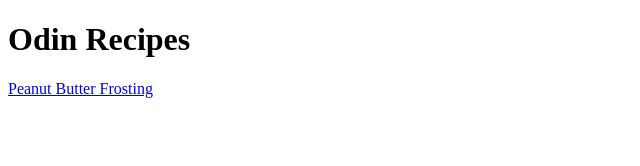
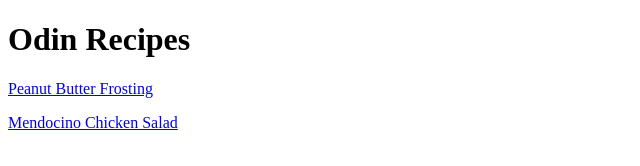
Before and after one commit to rob-macfarlane/odin-recipes, a plain HTML site: page index.html in a window 1280 px wide. Shown: the whole page, without its empty margins (0-640 px from the left). Drawn offline with Linux system fonts and the light colour scheme.

Commit message:
update index page to add link for chicken salad

```diff
--- a/index.html
+++ b/index.html
@@ -7,6 +7,7 @@
     <body>
         <h1>Odin Recipes</h1>
         <a href="./recipes/peanut-butter-frosting.html">Peanut Butter Frosting</a>
+        <p><a href="./recipes/mendocino-chicken-salad.html">Mendocino Chicken Salad</a></p>
 
     </body>
 </html>
```
